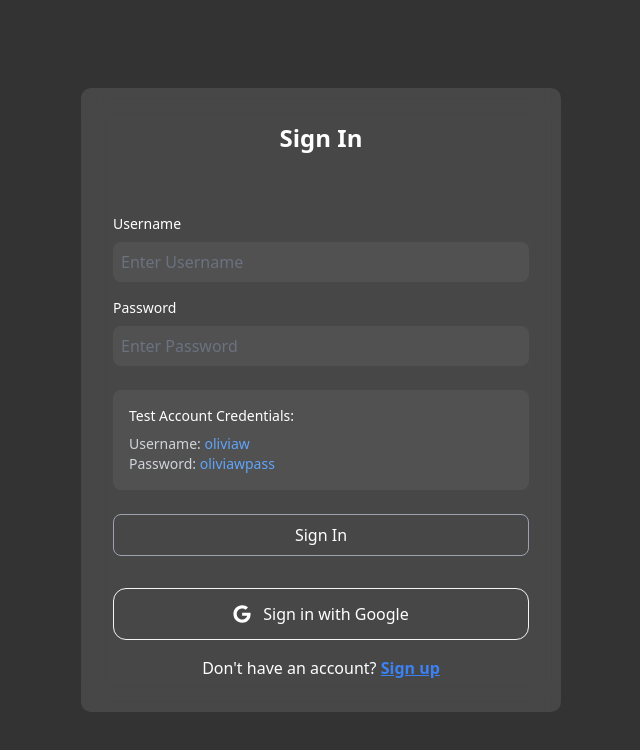
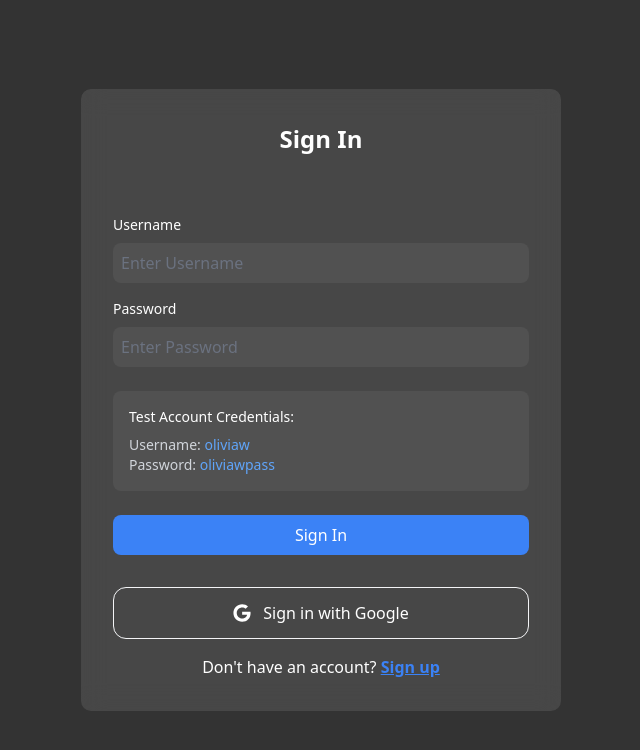
Before and after one commit to didiukeje/emge-auth, a React (Vite) app: page /signin in a window 1280 px wide. Shown: the top 750 px of the page, without its empty margins (319-959 px from the left). Built offline with nearby package versions, Linux system fonts and the light colour scheme.

Commit message:
Sign In button

```diff
--- a/src/components/SignIn.jsx
+++ b/src/components/SignIn.jsx
@@ -113,7 +113,7 @@ const SignIn = () => {
           <button
             type="submit"
             disabled={isLoading}
-            className="w-full bg-transparent border-solid border-[1px] border-gray-400 text-white p-2 rounded-lg hover:bg-white/5 transition-all duration-200 disabled:opacity-50 disabled:cursor-not-allowed"
+            className="w-full bg-blue-500 text-white p-2 rounded-lg hover:bg-white/5 transition-all duration-200 disabled:opacity-50 disabled:cursor-not-allowed"
           >
             {isLoading ? "Signing in..." : "Sign In"}
           </button>
```
